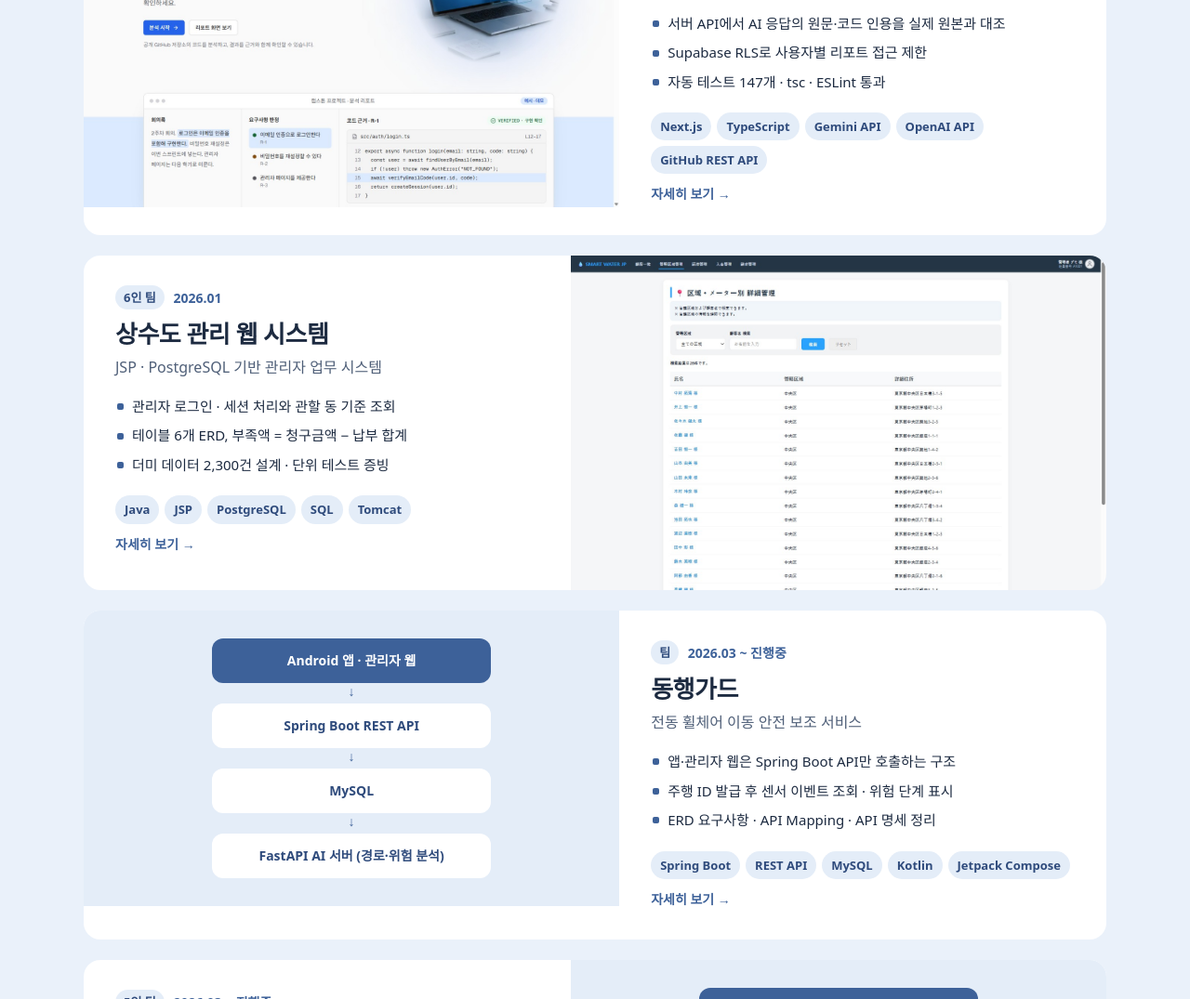
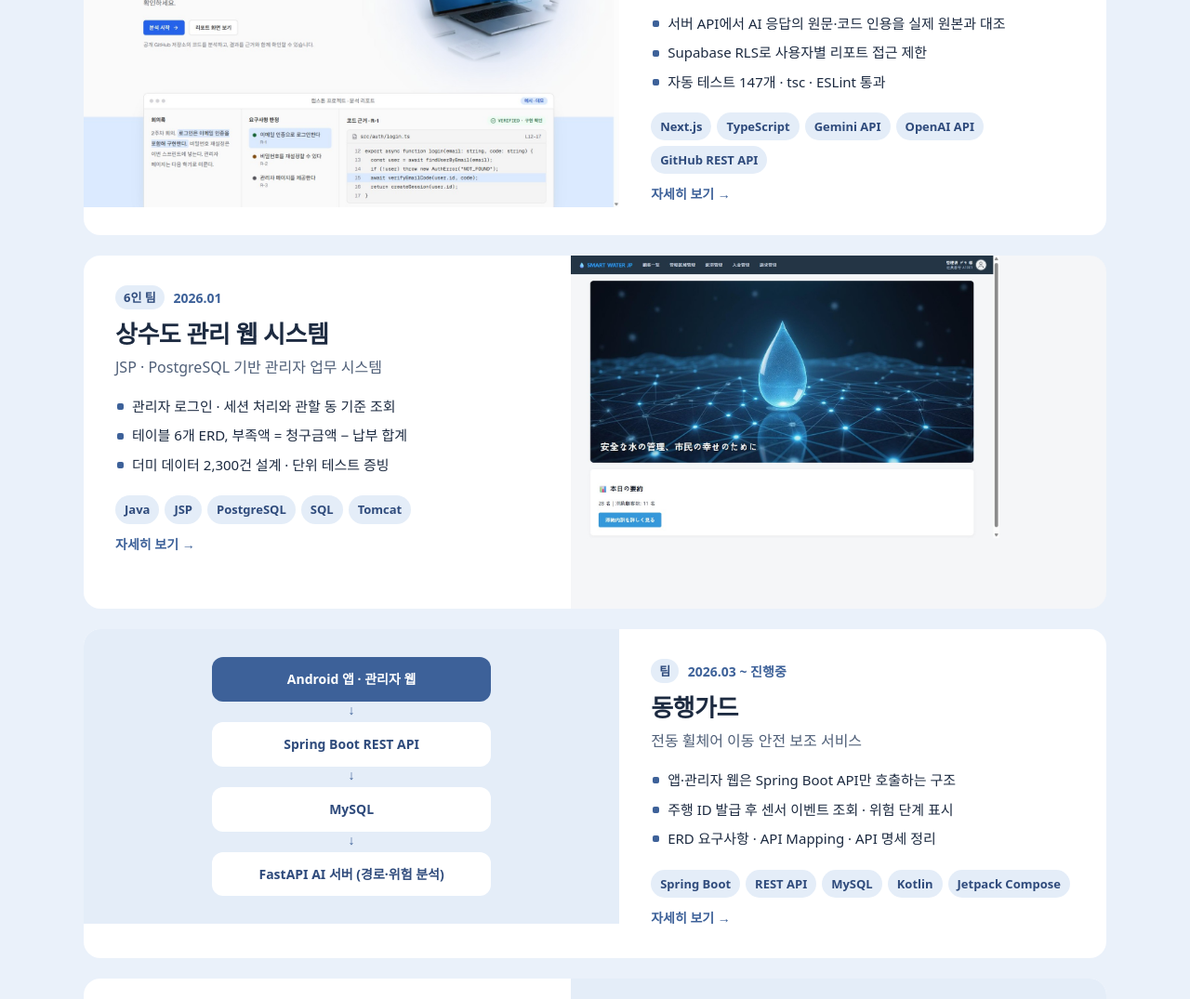
Before and after one commit to 0613yunseo/0613yunseo.github.io, a plain HTML site: page index.html in a window 1280 px wide. Shown: the part 2056-3131 px from the top of the page at 93% size. Drawn offline with Linux system fonts and the light colour scheme; a web font is replaced by a local one.

Commit message:
Use Sion main screen as card image

```diff
--- a/index.html
+++ b/index.html
@@ -163,6 +163,6 @@
     </div>
   </div>
 
-  <script src="script.js?v=16"></script>
+  <script src="script.js?v=17"></script>
 </body>
 </html>
--- a/script.js
+++ b/script.js
@@ -56,8 +56,9 @@ const PROJECTS = [
     // 담당 화면(로그인 · 관할 구역 관리)의 흐름
     flow: ['로그인 화면 (JSP)', '관리자 인증 · 세션 (Administrator 테이블)', '관할 구역 · 고객명 조회 (customers)', 'PostgreSQL'],
     // 화면: 팀 저장소 dev 브랜치(최종본)를 로컬 Tomcat · PostgreSQL에서 실행해 캡처. 고객은 노션 데이터.
-    img: 'sion-district.jpg', imgNote: '管轄区域管理: 관할 구역 · 고객명으로 고객 조회 (담당 화면, 로컬 재현 · 데모 데이터)',
+    img: 'sion-main.jpg', imgNote: '메인 화면: 전체 고객 수 · 체납 고객 수 요약 (로컬 재현 · 데모 데이터)',
     gallery: [
+      ['sion-district.jpg', '管轄区域管理: 관할 구역 · 고객명으로 고객 조회 (담당 화면)'],
       ['sion-login.jpg', '관리자 로그인: 사번 · 비밀번호를 관리자 테이블과 대조 (담당 화면)']
     ],
     links: [['데모 (담당 화면)', 'demo/sion/'], ['상세설계서 · 로그인', 'assets/docs/sion-login-design.xlsx'], ['상세설계서 · 관할구역관리', 'assets/docs/sion-district-design.xlsx'], ['GitHub', 'https://github.com/daaaaahye/sion']]
```
Also changed, not shown: assets/shots/sion-main.jpg (added).
